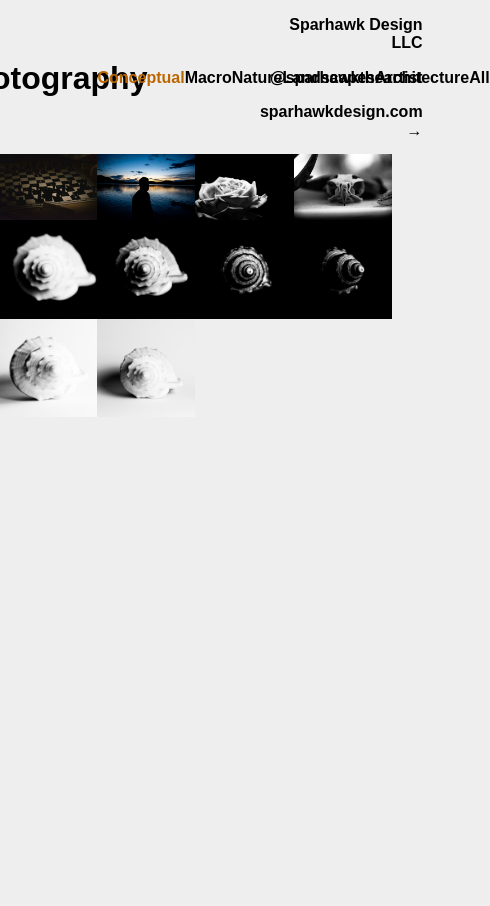
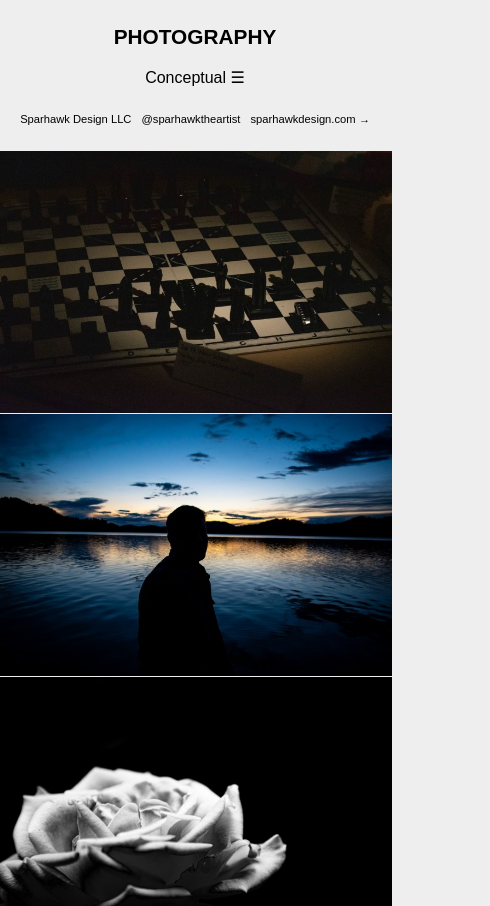
Before and after one commit to zeroremind/photography, a plain HTML site: page index.html in a window 390 px wide. Shown: the top 906 px of the page, 490 px wide, since content can reach past the window. Before the commit the page ends 844 px from the top, so only its background shows below. Drawn offline with nearby package versions, Linux system fonts and the light colour scheme.

Commit message:
mobile styling

```diff
--- a/css/styles.css
+++ b/css/styles.css
@@ -34,6 +34,7 @@ header h1{
     margin: 0;
     cursor: default;
     font-family: sans-serif;
+    /* font-size: 1.5em; */
 }
 
 header .filter{
@@ -52,7 +53,7 @@ header .filter{
     color: #000;
     text-decoration: none;
 }
-.container{
+.menu{
     width: 100%;
     display: flex;
     flex-direction: row;
@@ -62,3 +63,75 @@ header .filter{
 .filtered{
     color: #b60;
 }
+
+.mobileMenu{
+    display: none;
+}
+
+@media (max-width: 1250px){
+    header h1{
+        font-size: 1.5em;
+    }
+}
+
+@media (max-width: 1000px){
+    .gridItem, .gridSizer{
+        width: 50%;
+    }
+    header{
+        grid-template-columns: 33% 34% 33%;
+        width: 100%;
+    }
+    .grid{
+        margin-right: -4px;
+    }
+    .gridItem{
+        margin: -2px;
+        padding: 0px;
+    }
+    header h1{
+        font-size: 1.3em;
+    }
+    header .filter, .info{
+        font-weight: normal;
+    }
+}
+
+@media (max-width: 950px){
+    .mobileMenu{
+        display: flex;
+        flex-direction: column;
+        align-items: center;
+        padding: 10px;
+    }
+    .mobileMenu div{
+        padding: 10px;
+    }
+}
+
+@media (max-width:600px){
+    .gridItem, .gridSizer{
+        width: 100%;
+    }
+    .info p{
+        font-size: .7em;
+    }
+    header{
+        grid-template-columns: 100%;
+        grid-template-rows: auto;
+        padding-bottom: 10px;
+    }
+    .info{
+        display: flex;
+        flex-direction: row;
+    }
+    .info p{
+        padding: 5px;
+    }
+    header h1{
+        padding: 25px 0px 10px 0px;
+    }
+    .mobileMenu{
+        padding: 0px;
+    }
+}
--- a/index.html
+++ b/index.html
@@ -24,19 +24,13 @@
   </head>
 
   <body>
-    <!-- This is where the navigation and footer are appended -->
-    <section id="nav-placeholder"></section>
-
     <main>
-      <!-- This is for the nav menu on mobile -->
-      <div class="menu"></div>
-
       <header>
 
-      <h1 id="pageTitle">Photography</h1>
+      <h1 id="pageTitle">PHOTOGRAPHY</h1>
 
       <!-- secondary nav within page -->
-      <div class="container">
+      <div class="menu">
         <div class="filter button8">Conceptual</div>
         <div class="filter button6">Macro</div>
         <div class="filter button4">Nature</div>
@@ -44,6 +38,22 @@
         <div class="filter button7">Architecture</div>
         <div class="filter button1">All</div>
       </div>
+      <div class="mobileMenu">
+        <div class="selected filter"></div>
+        <div class="filter button8">Conceptual</div>
+        <div class="filter button6">Macro</div>
+        <div class="filter button4">Nature</div>
+        <div class="filter button5">Landscapes</div>
+        <div class="filter button7">Architecture</div>
+        <div class="filter button1">All</div>
+    </div>
+      <!-- <select name="info2" id="info2">
+        <option value="" class="filter button8">Conceptual</option>
+        <option value="" class="filter button6">Macro</option>
+        <option value="" class="filter button4">Nature</option>
+        <option value="" class="filter button5">Landscapes</option>
+        <option value="" class="filter button7">Architecture</option>
+      </select> -->
 
         <div class="info">
           <p>Sparhawk Design LLC</p>
--- a/js/scripts.js
+++ b/js/scripts.js
@@ -50,3 +50,68 @@ $('.button8').click(function(){
     $('.filter').removeClass('filtered')
     $(this).addClass('filtered')
 });
+
+
+
+
+// if ($rndmFilter == selected){
+//     $selected[content].append ($rndmFilter[value])
+// }
+mediaQuery = window.matchMedia("(max-width: 950px)");
+
+
+
+
+    if (mediaQuery['matches'] == true) {
+        $(function(){
+            $('.menu').hide();
+            $('.mobileMenu').show();
+            $('.filter').hide();
+            $('.selected').show();
+       });
+        $('.selected').append('Conceptual' + ' &#9776;')
+        $(function(){
+            $('.selected').click(function(){
+                $('.filter').show();
+                $('.selected').hide();
+            });
+            $('.button1').click(function(){
+                $('.selected').empty();
+                $('.selected').prepend('All'+'&#9776;')
+                $('.filter').hide();
+                $('.selected').show();
+            });
+
+            $('.button4').click(function(){
+                $('.selected').empty();
+                $('.selected').prepend('Nature' +' &#9776;')
+                $('.filter').hide();
+                $('.selected').show();
+            });
+            $('.button5').click(function(){
+                $('.selected').empty();
+                $('.selected').prepend('Landscapes' +' &#9776;')
+                $('.filter').hide();
+                $('.selected').show();
+            });
+
+            $('.button6').click(function(){
+                $('.selected').empty();
+                $('.selected').prepend('Macro' +' &#9776;')
+                $('.filter').hide();
+                $('.selected').show();
+            });
+            $('.button7').click(function(){
+                $('.selected').empty();
+                $('.selected').prepend('Architecture' +' &#9776;')
+                $('.filter').hide();
+                $('.selected').show();
+            });
+            $('.button8').click(function(){
+                $('.selected').empty();
+                $('.selected').prepend('Conceptual' +' &#9776;')
+                $('.filter').hide();
+                $('.selected').show();
+            });
+        });
+    };
```
Also changed, not shown: img/_DSC7809-2.jpg (deleted), img/_DSC8492.jpg (deleted), todo.txt (added). Lines whose indentation alone changed are shown as unchanged.
